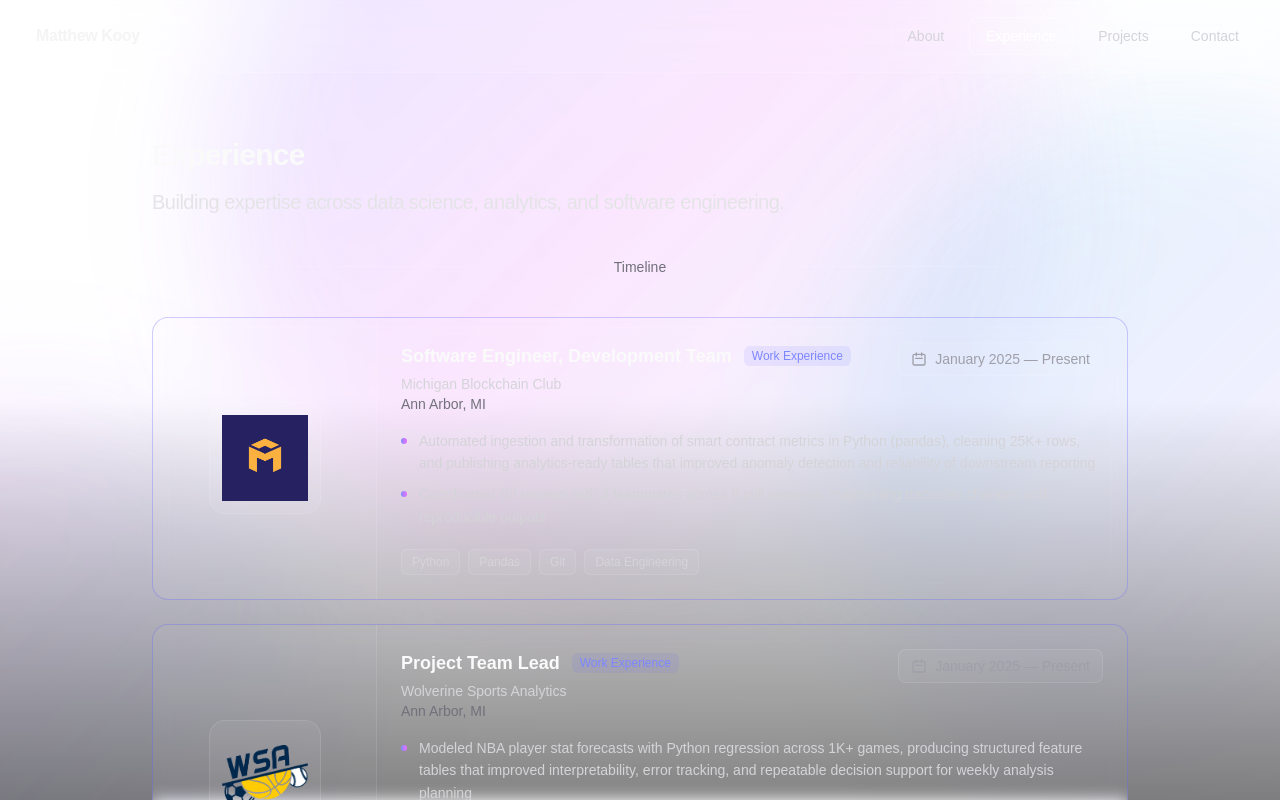
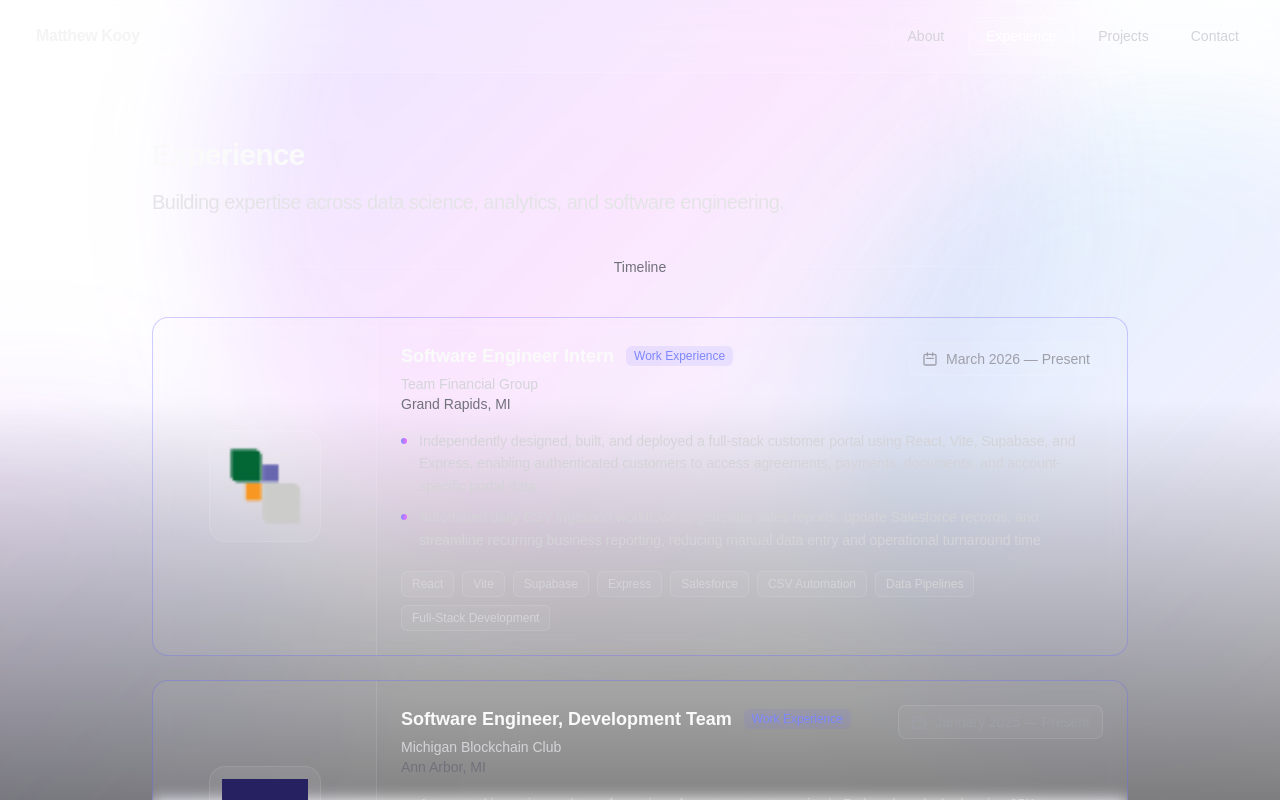
Before and after one commit to matthewkooy2/matthewkooy2.github.io, a Next.js app: page /experience in a window 1280 px wide. Shown: the top 800 px of the page. Built offline with nearby package versions, Linux system fonts and the light colour scheme.

Commit message:
first com on dev branch

```diff
--- a/src/app/about/page.tsx
+++ b/src/app/about/page.tsx
@@ -36,7 +36,7 @@ function useScrollReveal() {
 }
 
 // Skill data
-const LANGUAGES = ["Python", "C++", "SQL", "R", "Next.js"];
+const LANGUAGES = ["Python", "C++", "SQL", "R", "React", "Next.js"];
 
 const TOOLS = [
   "Pandas",
@@ -47,6 +47,10 @@ const TOOLS = [
   "Git",
   "Docker",
   "PostgreSQL",
+  "Vite",
+  "Supabase",
+  "Express",
+  "Salesforce",
   "Jupyter",
   "VS Code",
 ];
--- a/src/app/experience/page.tsx
+++ b/src/app/experience/page.tsx
@@ -47,6 +47,29 @@ type Experience = {
 };
 
 const EXPERIENCES: Experience[] = [
+  {
+    id: "team-financial-group",
+    title: "Software Engineer Intern",
+    company: "Team Financial Group",
+    location: "Grand Rapids, MI",
+    dates: "March 2026 — Present",
+    type: "work",
+    logo: "/TFGLogoMark.png",
+    bullets: [
+      "Independently designed, built, and deployed a full-stack customer portal using React, Vite, Supabase, and Express, enabling authenticated customers to access agreements, payments, documents, and account-specific portal data",
+      "Automated daily CSV ingestion workflows to generate sales reports, update Salesforce records, and streamline recurring business reporting, reducing manual data entry and operational turnaround time",
+    ],
+    skills: [
+      "React",
+      "Vite",
+      "Supabase",
+      "Express",
+      "Salesforce",
+      "CSV Automation",
+      "Data Pipelines",
+      "Full-Stack Development",
+    ],
+  },
   {
     id: "michigan-blockchain",
     title: "Software Engineer, Development Team",
--- a/src/app/projects/[id]/page.tsx
+++ b/src/app/projects/[id]/page.tsx
@@ -55,7 +55,9 @@ export default function ProjectDetailPage() {
             <span className="inline-flex items-center rounded-md border border-white/10 bg-white/[0.06] px-2.5 py-1 text-xs font-semibold text-zinc-200">
               {project.category}
             </span>
-            <span className="text-xs text-zinc-500">Academic Project</span>
+            <span className="text-xs text-zinc-500">
+              {project.context ?? "Academic Project"}
+            </span>
           </div>
           <h1 className="mt-4 text-3xl font-semibold tracking-tight text-zinc-50">
             {project.title}
--- a/src/app/projects/page.tsx
+++ b/src/app/projects/page.tsx
@@ -8,6 +8,7 @@ export type Project = {
   description: string;
   image: string; // path in /public
   tags: string[];
+  context?: string;
   href?: string; // live/demo
   code?: string; // github
   details?: string; // extended description for detail page
@@ -15,6 +16,26 @@ export type Project = {
 
 // Projects ordered newest first - add new projects at the top
 export const PROJECTS: Project[] = [
+  {
+    id: "tfg-customer-portal",
+    category: "Full-Stack Development",
+    title: "Team Financial Group Customer Portal",
+    description:
+      "Built and deployed a full-stack customer portal for authenticated users to access agreements, payments, documents, and account-specific data.",
+    image: "/projects/tfg-customer-portal.svg",
+    tags: [
+      "React",
+      "Vite",
+      "Supabase",
+      "Express",
+      "Microsoft Graph",
+      "SharePoint",
+      "Salesforce",
+    ],
+    context: "Professional Project",
+    details:
+      "Developed backend services supporting authentication, document workflows, account-specific data access, and operational admin tooling while keeping private company and customer information secure.",
+  },
   {
     id: "fantasy-baseball-daily-briefing",
     category: "Sports Analytics",
```
Also changed, not shown: public/TFGLogoMark.png (added), public/projects/tfg-customer-portal.svg (added).
